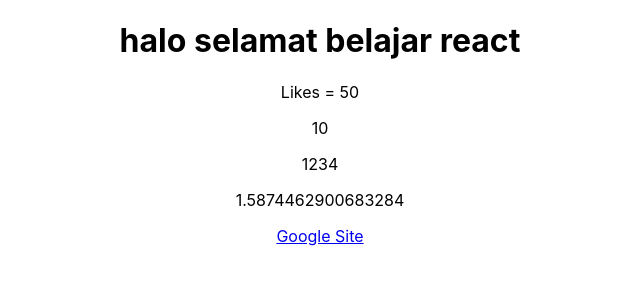
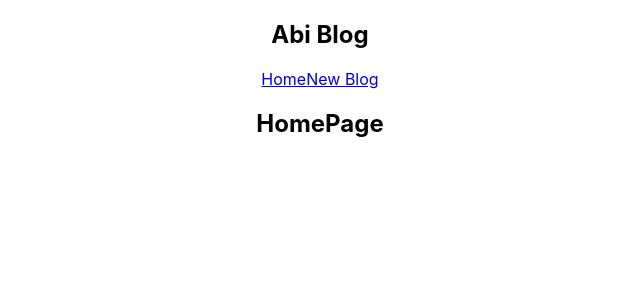
Before and after one commit to abiwardanii/react-fundamental, a React (Create React App) app: page / in a window 1280 px wide. Shown: the top 300 px of the page, without its empty margins (320-960 px from the left). Built offline with nearby package versions, Linux system fonts and the light colour scheme.

Commit message:
multiple component

```diff
--- a/src/App.js
+++ b/src/App.js
@@ -1,22 +1,15 @@
 import './App.css';
-
+import Navbar from './Navbar';
+import Home from './Home';
 function App() {
-  const title = "halo selamat belajar react";
-  const likes = 50;
-  const link = "https://www.google.com";
   return (
     <div className="App">
+      <Navbar />
       <div className="content">
-        <h1> {title} </h1>
-        <p>Likes = {likes}</p>
-        <p>{10}</p>
-        <p>{[1,2,3,4,]}</p>
-        <p>{Math.random() * 2}</p>
-        <a href={link}>Google Site</a>
+        <Home />
       </div>
     </div>
   );
 }
 
 export default App;
-//dynamic value {}
--- /dev/null
+++ b/src/Home.js
@@ -0,0 +1,9 @@
+const Home = () => {
+    return (
+        <div className="home">
+            <h2>HomePage</h2>
+        </div>
+     );
+}
+
+export default Home;
--- /dev/null
+++ b/src/Navbar.js
@@ -0,0 +1,13 @@
+const Navbar = () => {
+    return (
+        <nav className="navbar">
+            <h1>Abi Blog</h1>
+            <div className="links">
+                <a href="/">Home</a>
+                <a href="/create">New Blog</a>
+            </div>
+        </nav>
+     );
+}
+
+export default Navbar;
```
